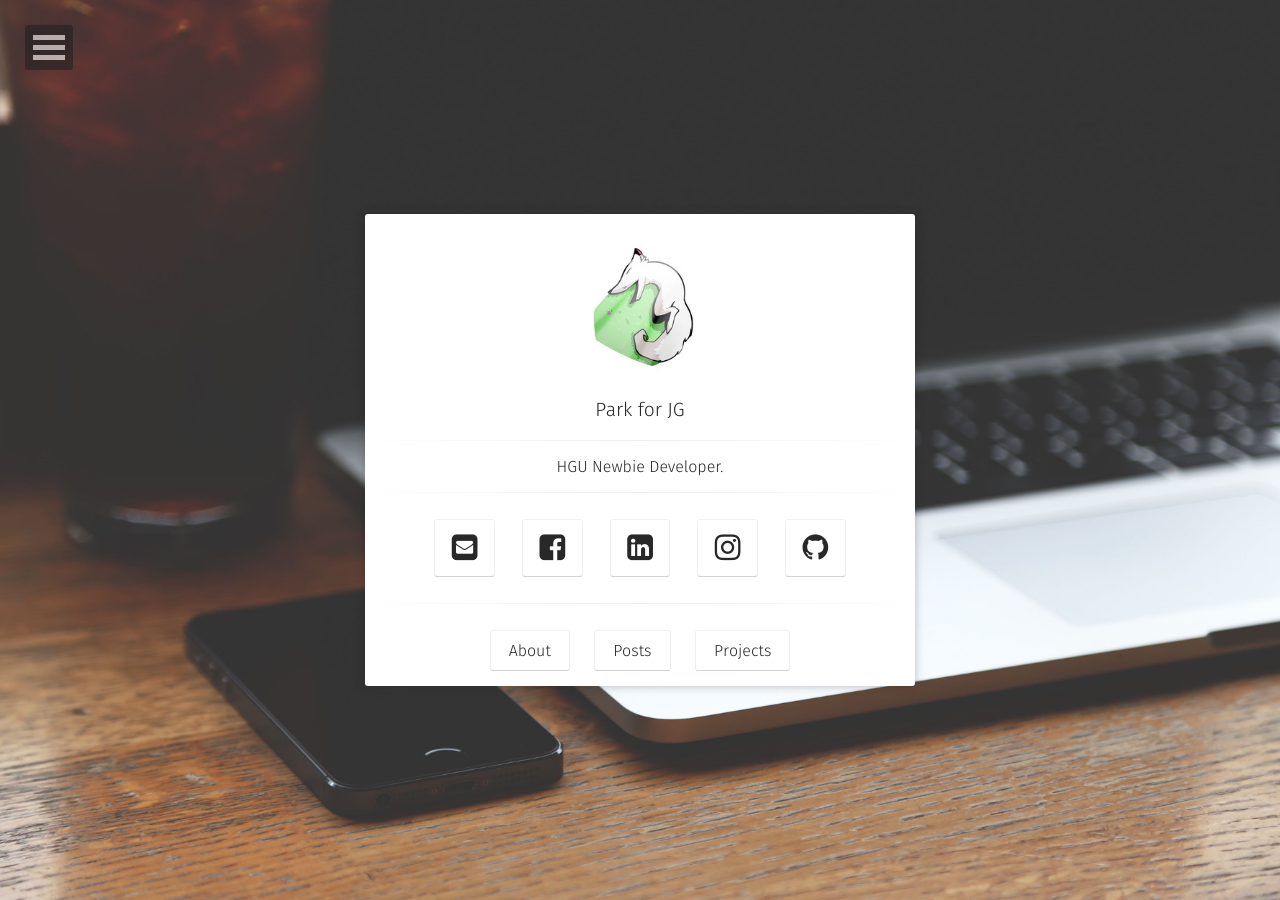
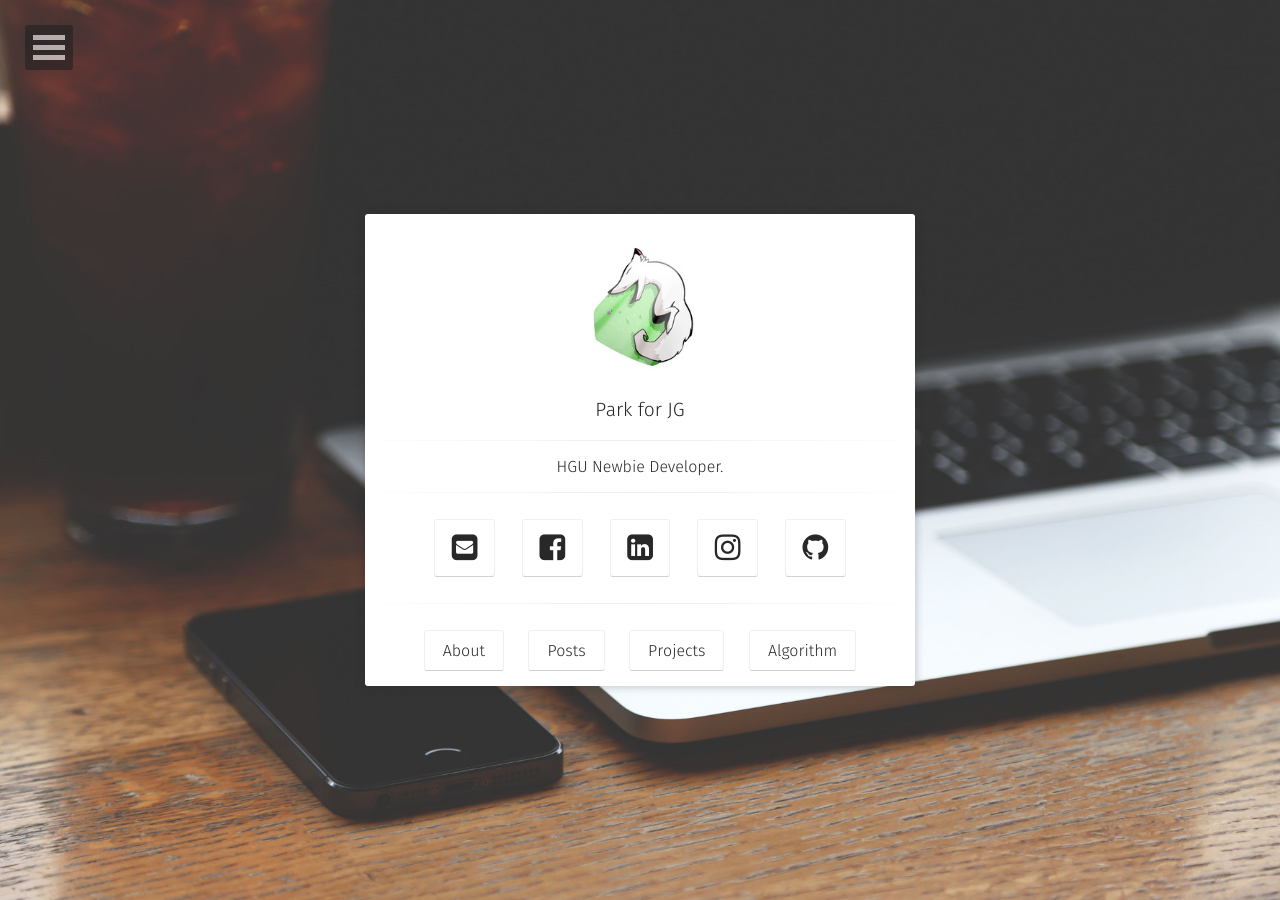
Before and after one commit to JaeGeunJang/JaeGeunJang.github.io, a Jekyll site: the page built from index.markdown, in a window 1280 px wide. Built offline with Jekyll 4.4.1, drawn with Linux system fonts in a browser that asks for light colours; some web fonts are replaced; comment, search, counter and statistics services are not loaded.

Commit message:
Update home.html

```diff
--- a/_layouts/home.html
+++ b/_layouts/home.html
@@ -41,6 +41,9 @@ layout: compress
                          <a class="btn zoombtn" href="{{ site.url }}/projects">
                          Projects
                          </a>
+                         <a class="btn zoombtn" href="{{ site.url }}/Algorithm">
+                         Algorithm
+                         </a>
                  </h3>
             </div>
         </div>
```
